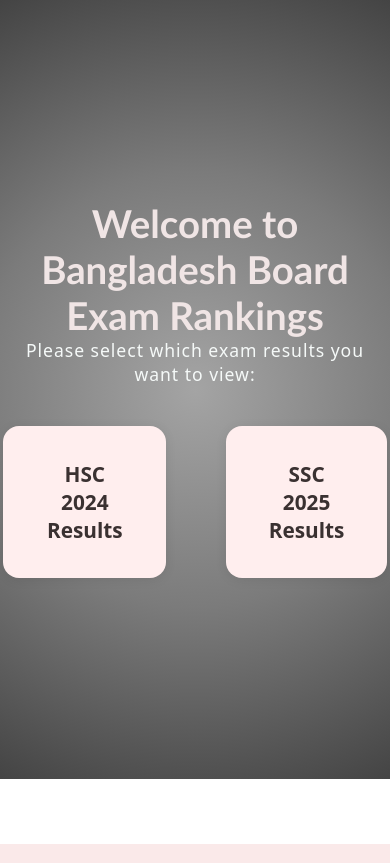
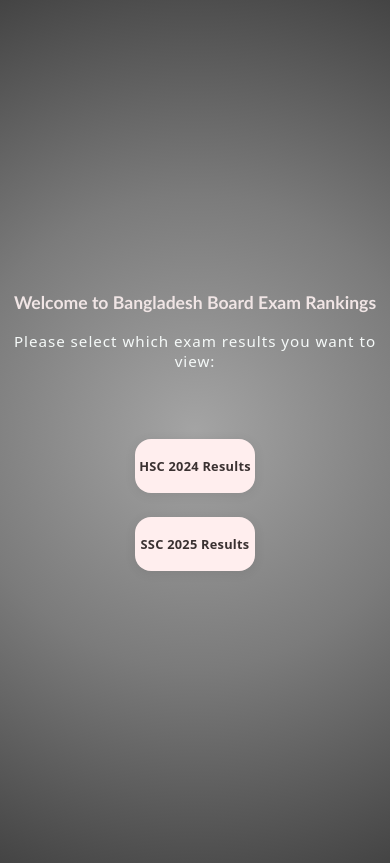
Before and after one commit to NiruddeshJatra/HSC_Rankings, a Django app: page / in a window 390 px wide. Run offline with Django 5.2, Linux system fonts and the light colour scheme; some web fonts are replaced.

Commit message:
Enhance home.html template with improved styling for better user experience, including responsive design adjustments and updated font sizes for headings and buttons.

```diff
--- a/Rankings/templates/home.html
+++ b/Rankings/templates/home.html
@@ -51,12 +51,22 @@
 <style>
 
 .homepage-choice-container {
-  min-height: 90vh;
+  min-height: 100vh;
   display: flex;
   flex-direction: column;
   justify-content: center;
   align-items: center;
   text-align: center;
+  padding: 24px 8px;
+}
+.homepage-choice-container h1 {
+  font-size: 2.2rem;
+  font-weight: 700;
+  margin-bottom: 18px;
+}
+.homepage-choice-container p {
+  font-size: 1.15rem;
+  margin-bottom: 28px;
 }
 .exam-choice-buttons {
   display: flex;
@@ -72,16 +82,56 @@
   box-shadow: 0 2px 12px rgba(0,0,0,0.08);
   text-decoration: none;
   color: #3a3131;
-  font-size: 1.3rem;
-  font-weight: 600;
+  font-size: 1.5rem;
+  font-weight: 700;
   border: 2px solid transparent;
   cursor: pointer;
   transition: box-shadow 0.2s, transform 0.2s, border-color 0.2s;
+  min-width: 200px;
+  letter-spacing: 0.02em;
 }
 .exam-btn:hover, .exam-btn:focus {
   box-shadow: 0 4px 24px rgba(0,0,0,0.16);
   transform: translateY(-4px) scale(1.04);
   outline: none;
 }
+
+@media (max-width: 700px) {
+  .exam-choice-buttons {
+    flex-direction: column;
+    gap: 24px;
+    width: 100%;
+    align-items: center;
+  }
+  .exam-btn {
+    width: 100%;
+    max-width: 320px;
+    font-size: 1.15rem;
+    padding: 22px 0;
+  }
+  .homepage-choice-container {
+    padding: 16px 2vw;
+  }
+  .homepage-choice-container h1 {
+    font-size: 1.4rem;
+  }
+  .homepage-choice-container p {
+    font-size: 1rem;
+  }
+}
+
+@media (max-width: 400px) {
+  .exam-btn {
+    font-size: 0.8rem;
+    padding: 16px 0;
+    min-width: 120px;
+  }
+  .homepage-choice-container h1 {
+    font-size: 1.1rem;
+  }
+  .homepage-choice-container p {
+    font-size: 0.95rem;
+  }
+}
 </style>
 {% endblock %}
```
